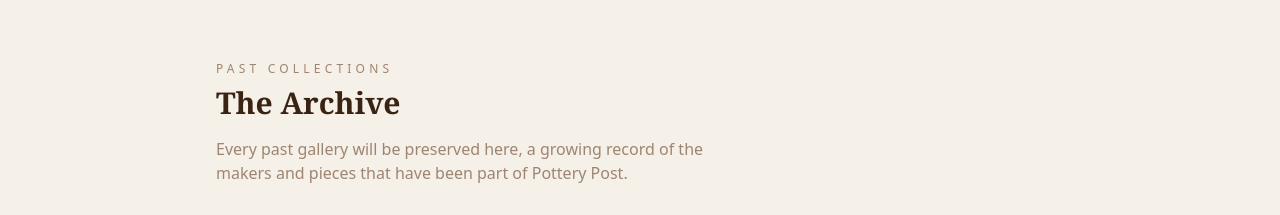
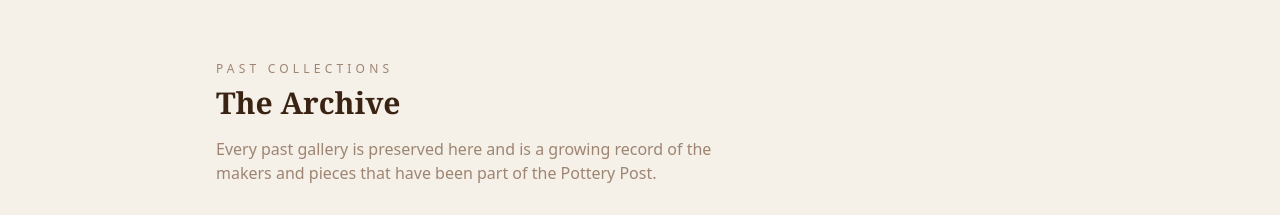
Before and after one commit to VanessaAnneliese/pottery-post-website, a Next.js app: page /gallery in a window 1280 px wide. Shown: the part 2240-2455 px from the top of the page. Built offline with nearby package versions, Linux system fonts and the light colour scheme.

Commit message:
Update archive section copy on gallery page

```diff
--- a/app/gallery/page.tsx
+++ b/app/gallery/page.tsx
@@ -59,7 +59,7 @@ export default function GalleryPage() {
       </p>
       <h2 className="text-3xl font-bold mb-4" style={{ fontFamily: "Georgia, serif" }}>The Archive</h2>
       <p className="mb-8 max-w-lg" style={{ color: "#9E8572", fontFamily: "system-ui, sans-serif" }}>
-        Every past gallery will be preserved here, a growing record of the makers and pieces that have been part of Pottery Post.
+        Every past gallery is preserved here and is a growing record of the makers and pieces that have been part of the Pottery Post.
       </p>
       <Link
         href="/gallery/archive"
```
